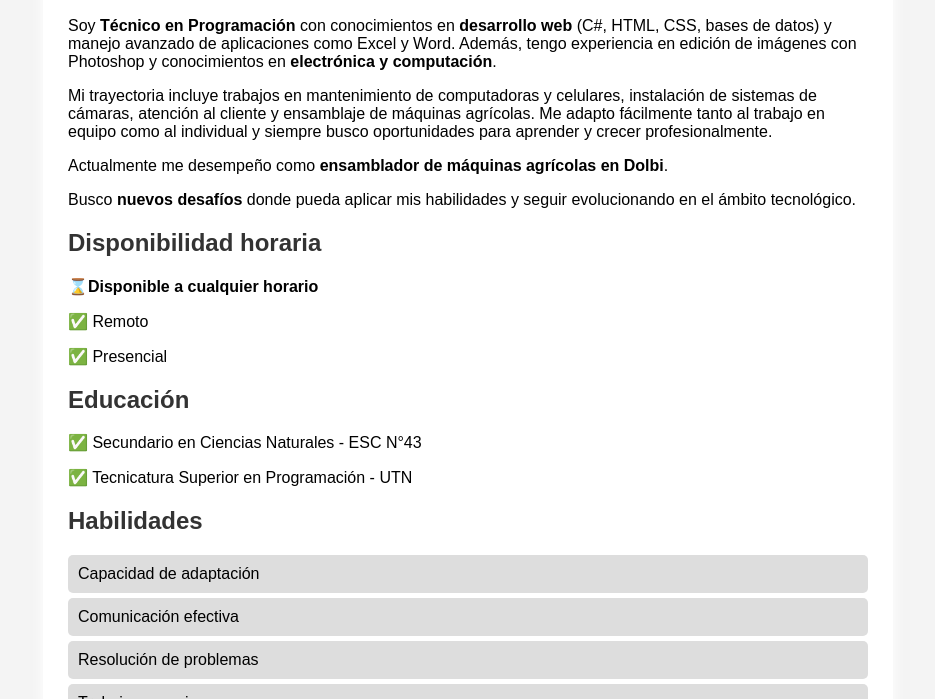
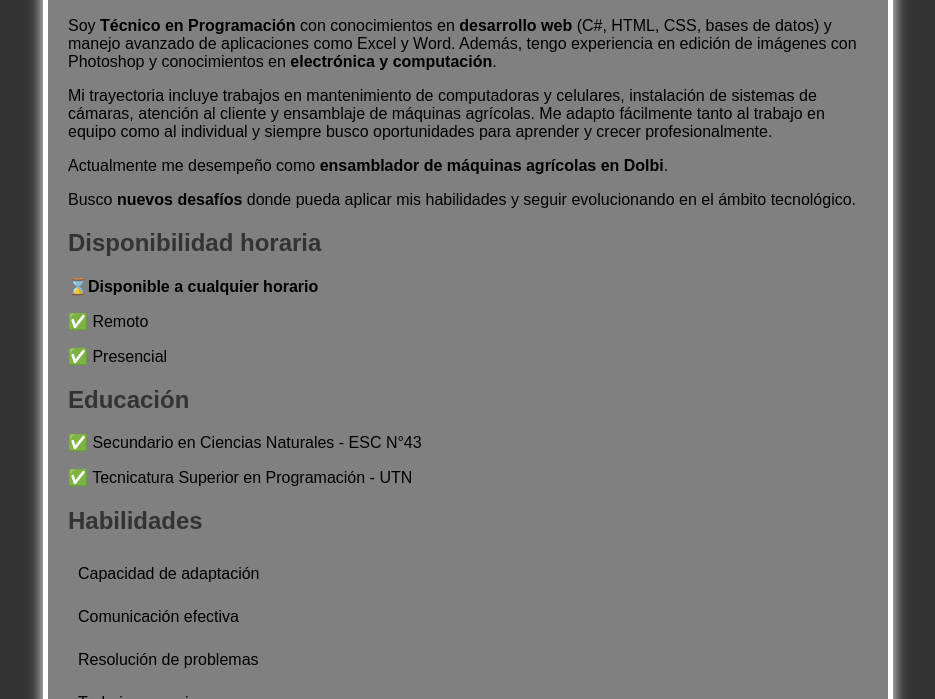
Before and after one commit to VEsquivel21/Curriculum, a plain HTML site: page Index.html in a window 1280 px wide. Shown: the part 253-952 px from the top of the page, without its empty margins (172-1107 px from the left). Drawn offline with Linux system fonts and the light colour scheme.

Commit message:
Update Index.html

```diff
--- a/Index.html
+++ b/Index.html
@@ -6,12 +6,12 @@
     <meta name="viewport" content="width=device-width, initial-scale=1.0">
     <title>Currículum</title>
     <style>
-        body { font-family: Arial, sans-serif; margin: 20px; background-color: #f4f4f4; }
-        .container { max-width: 800px; margin: auto; background: white; padding: 20px; box-shadow: 2px 2px 10px gray; }
+        body { font-family: Arial, sans-serif; margin: 20px; background-color: #333; }
+        .container { max-width: 800px; margin: auto; background: gray; padding: 20px; box-shadow: 2px 2px 10px gray; }
         h1, h2 { color: #333; }
         .contacto, .habilidades, .experiencia { margin-bottom: 20px; }
         ul { list-style-type: none; padding: 0; }
-        li { background: #ddd; margin: 5px 0; padding: 10px; border-radius: 5px; }
+        li { background: gray; margin: 5px 0; padding: 10px; border-radius: 5px; }
 
     .header {
         display: flex;
```
